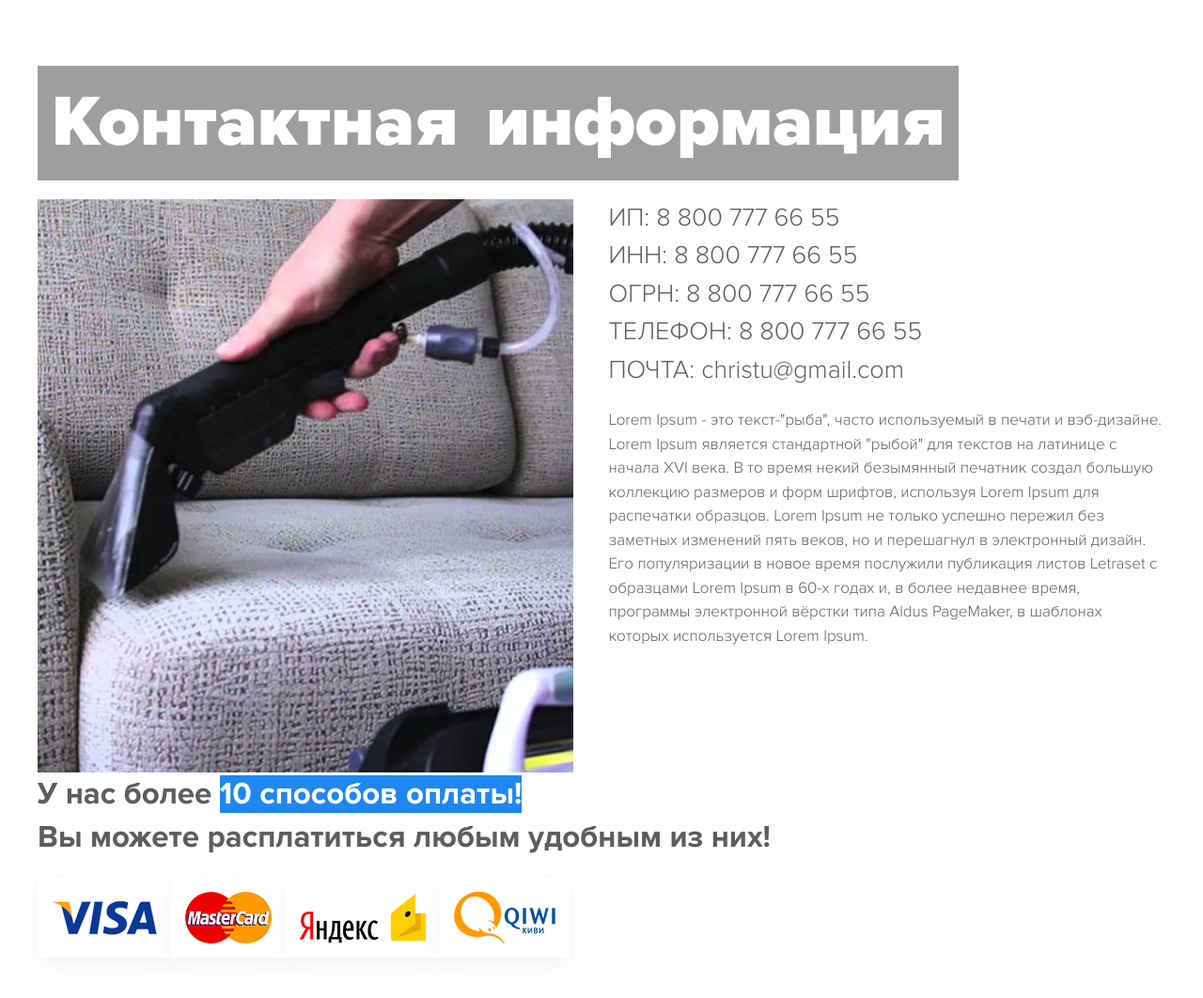
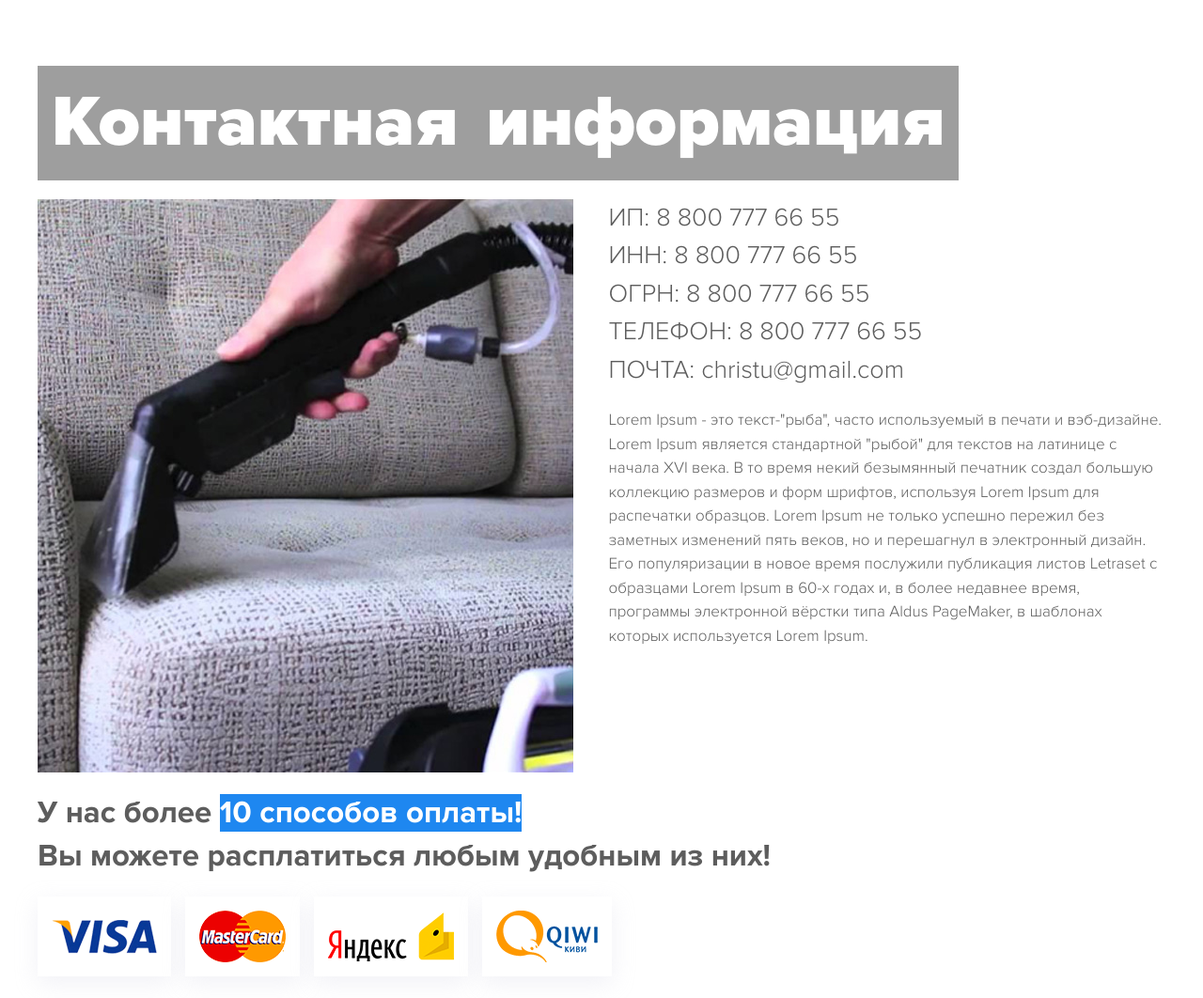
Before and after one commit to Ruala/Chistu, a website: page contacts.html in a window 1280 px wide. Shown: the whole page at 94% size. Drawn offline with nearby package versions, Linux system fonts and the light colour scheme.

Commit message:
contacts

```diff
--- a/contacts.html
+++ b/contacts.html
@@ -57,23 +57,32 @@
                             </div>
                         </div>
                     </div>
-                    <div>
-                        <h5 class="tm-font-bold" style="font-size: 33px;">У нас более <span class="uk-background-primary tm-font-color-default"> 10 способов оплаты! </span>
+                    <div class="uk-margin">
+                        <h5 class="tm-font-bold" style="font-size: 33px;">У нас более <span
+                                class="uk-background-primary tm-font-color-default"> 10 способов оплаты! </span>
                             <br>
                             Вы можете расплатиться любым удобным из них!</h5>
                     </div>
-                    <div class="uk-flex">
+                    <div class="uk-grid-small uk-grid-match" uk-grid>
+                        <div>
                             <div class="tm-card-shadow uk-background-default uk-padding-small uk-flex uk-flex-middle">
                                 <img src="img/visa.png" alt="">
                             </div>
+                        </div>
+                        <div>
                             <div class="tm-card-shadow uk-background-default uk-padding-small uk-flex uk-flex-middle">
                                 <img src="img/mastercard.png" alt="">
                             </div>
+                        </div>
+                        <div>
                             <div class="tm-card-shadow uk-background-default uk-padding-small uk-flex uk-flex-middle">
                                 <img src="img/yandex.png" alt="">
                             </div>
+                        </div>
+                        <div>
                             <div class="tm-card-shadow uk-background-default uk-padding-small uk-flex uk-flex-middle">
                                 <img src="img/qiwi.png" alt="">
+                            </div>
                         </div>
                     </div>
                 </div>
```
Lines whose indentation alone changed are shown as unchanged.
